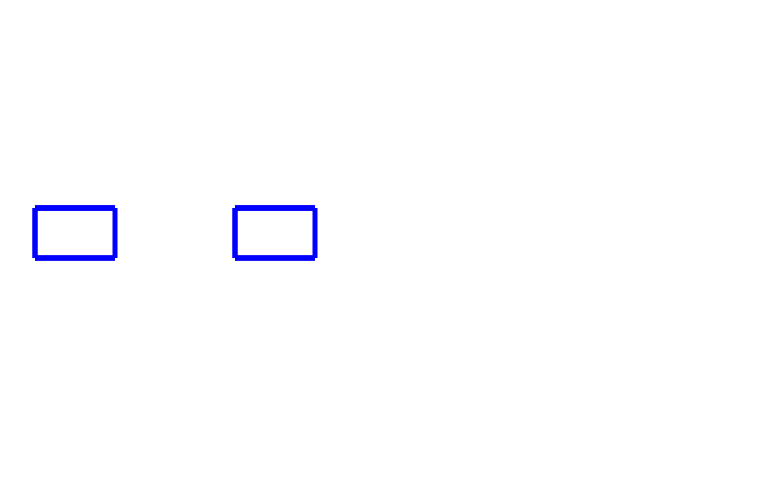
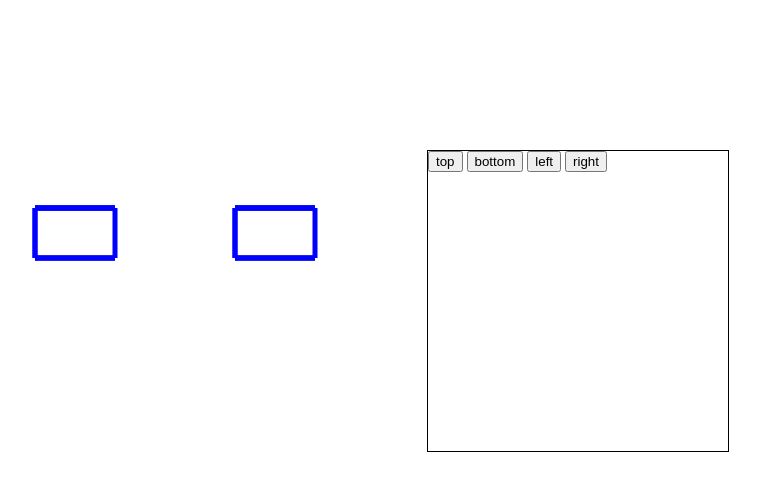
Before and after one commit to rahulletsgomo/eyeglasses-frames, a plain HTML site: page Practice Curves in HTML5/index.html in a window 1280 px wide. Shown: the whole page, without its empty margins (373-1133 px from the left). Drawn offline with Linux system fonts and the light colour scheme.

Commit message:
started working on the move functionality for spectacles

```diff
--- a/Practice Curves in HTML5/index.html
+++ b/Practice Curves in HTML5/index.html
@@ -7,11 +7,40 @@
 $(function(){
  //quadraticCurve();
  line();
+ $("#top").click(function(){
+  console.debug("top was clicked ...");
+ })
+  $("#bottom").click(function(){
+  console.debug("bottom was clicked ...");
+ })
+ $("#left").click(function(){
+  console.debug("left was clicked ...");
+ })
+ $("#right").click(function(){
+  console.debug("right was clicked ...");
+ })
 })
 </script>
+<style type = "text/css">
+#controlPanel {
+ position: absolute;
+ border : 1px solid #000;
+ width : 300px;
+ height : 300px;
+ left : 800px;
+ top : 150px;
+}
+</style>
 </head>
 <body>
 <canvas id = "myCanvas" width = "700" height = "800">
 </canvas>
+<div id = "controlPanel">
+<input type = "button" id = "top" value = "top" />
+<input type = "button" id = "bottom" value = "bottom" />
+<input type = "button" id = "left" value = "left" />
+<input type = "button" id = "right" value = "right" />
+
+</div>
 </body>
 </html>
```
